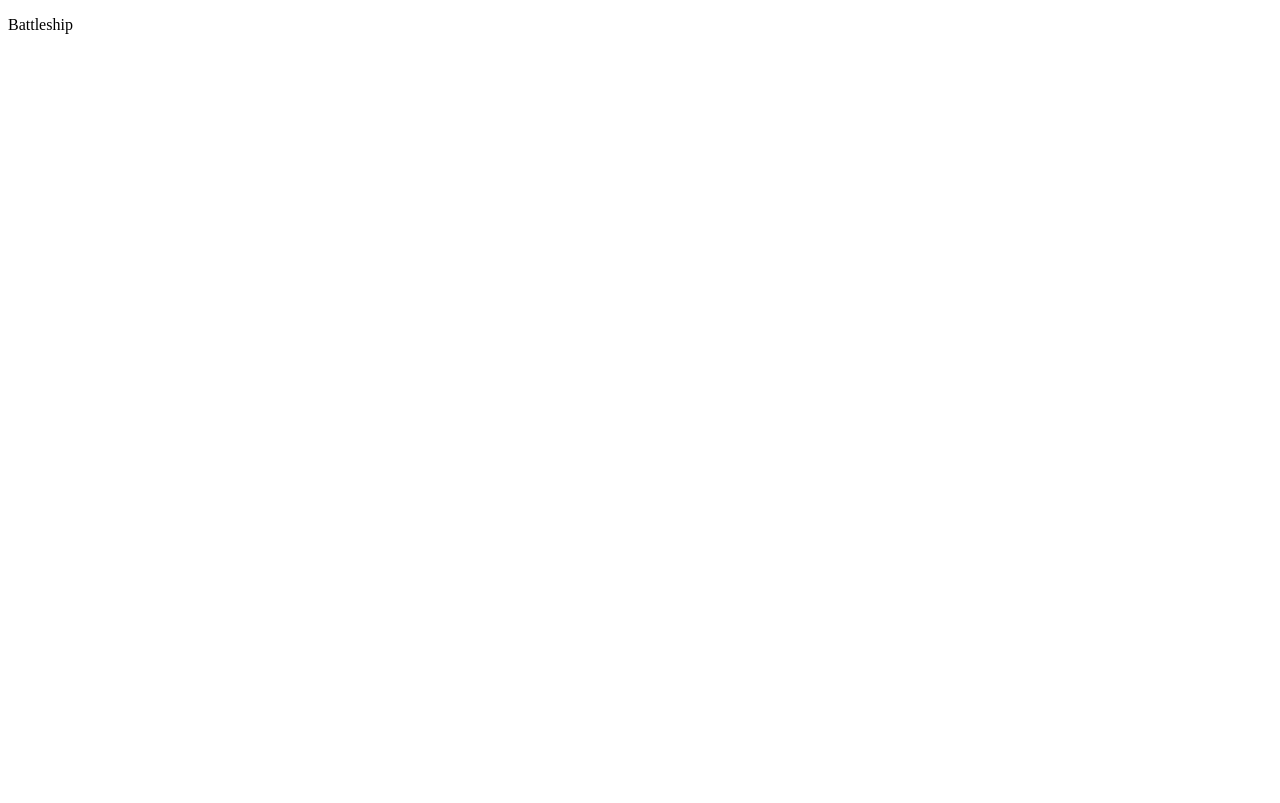
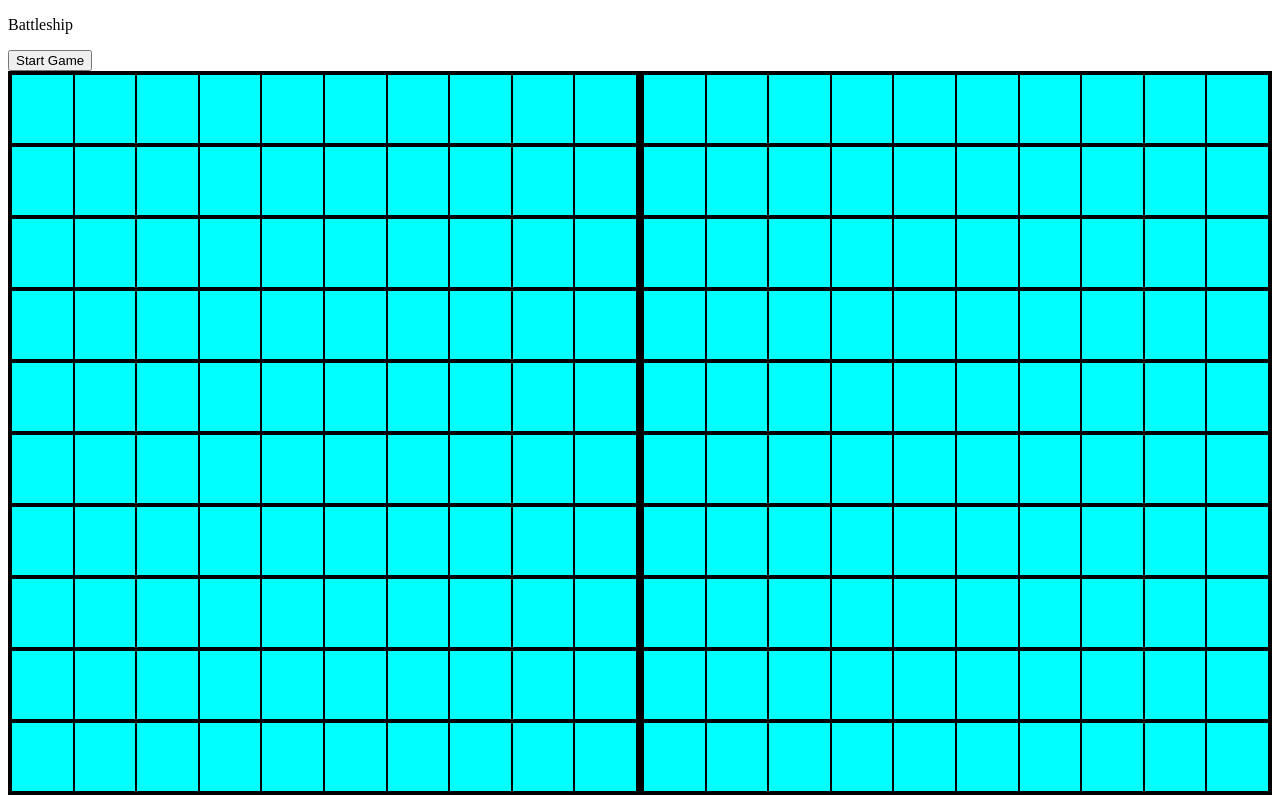
Before and after one commit to Axyl07/battleship, a website built with webpack: page src/template.html in a window 1280 px wide. Built offline with nearby package versions, Linux system fonts and the light colour scheme.

Commit message:
Create grids

```diff
--- /dev/null
+++ b/src/DOM.js
@@ -0,0 +1,27 @@
+import { Player, Gameboard, Ship } from "./script";
+// No.	Class of ship	Size
+// 1	Carrier	        5
+// 2	Battleship	    4
+// 3	Destroyer	    3
+// 4	Submarine	    3
+// 5	Patrol Boat	    2
+export function startGame() {
+  const startButton = document.querySelector(".startBtn");
+  startButton.addEventListener("click", () => {
+    console.log("test");
+    const Human = new Player("Human");
+    const Computer = new Player("Computer");
+    //human ships
+    const Hcarrier = new Ship(5);
+    const HBattleship = new Ship(4);
+    const HDestroyer = new Ship(3);
+    const HSubmarine = new Ship(3);
+    const HPatrolBoat = new Ship(2);
+    //computer ships
+    const Ccarrier = new Ship(5);
+    const CBattleship = new Ship(4);
+    const CDestroyer = new Ship(3);
+    const CSubmarine = new Ship(3);
+    const CPatrolBoat = new Ship(2);
+  });
+}
--- /dev/null
+++ b/src/createGrid.js
@@ -0,0 +1,25 @@
+// const humanGrid = document.querySelector('.humanGrid');
+// const computerGrid = document.querySelector('.computerGrid');
+
+export function createGrid(row, col, container) {
+    console.log('grid test')
+    for (let index = 0; index < row; index++) {
+        const row = document.createElement("div");
+
+        row.className = "row";
+        row.style.display = "flex";
+        row.style.border = "1px solid black"
+        row.style.flex = "1";
+        container.appendChild(row);
+        for (let j = 0; j < col; j++) {
+            let col = document.createElement("div");
+
+            col.style.display = "flex";
+            col.style.flex = "1";
+            col.style.border = "1px solid black"
+            col.className = "col";
+            col.style.backgroundColor = "cyan";
+            row.appendChild(col);
+        }
+    }
+}
--- a/src/index.js
+++ b/src/index.js
@@ -1,7 +1,21 @@
 // import { testingFn } from "./script";
 // console.log(testingFn());
+import { startGame } from "./DOM";
 import { Ship } from "./script";
+import { createGrid } from "./createGrid";
+import "./style.css";
 
+startGame();
+const humanGrid = document.querySelector('.humanGrid');
+const computerGrid = document.querySelector('.computerGrid');
+createGrid(10,10,humanGrid)
+createGrid(10,10,computerGrid)
+// No.	Class of ship	Size
+// 1	Carrier	        5
+// 2	Battleship	    4
+// 3	Destroyer	    3
+// 4	Submarine	    3
+// 5	Patrol Boat	    2
 const posiedon = new Ship(3, 0, false);
 console.log(posiedon);
 posiedon.hit();
--- /dev/null
+++ b/src/style.css
@@ -0,0 +1,18 @@
+.container{
+    display: flex;
+    justify-content: space-around;
+}
+.humanGrid{
+    border: 2px solid black;
+    display: flex;
+    width: 720px;
+    height: 720px;
+    flex-direction: column;
+}
+.computerGrid{
+    border: 2px solid black;
+    display: flex;
+    width: 720px;
+    height: 720px;
+    flex-direction: column;
+}
--- a/src/template.html
+++ b/src/template.html
@@ -7,5 +7,10 @@
 </head>
 <body>
     <p>Battleship</p>
+    <button class="startBtn">Start Game</button>
+    <div class="container">
+        <div class="humanGrid"></div>
+        <div class="computerGrid"></div>
+    </div>
 </body>
 </html>
```
